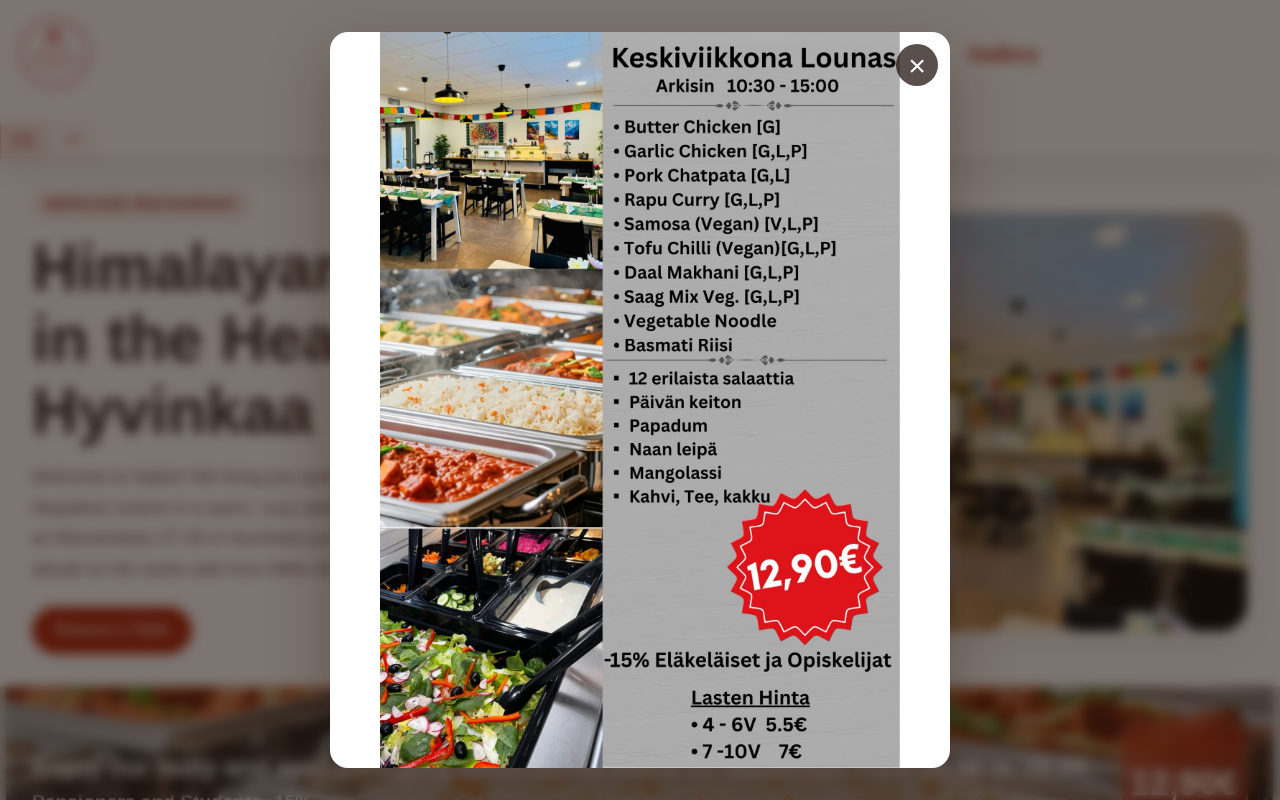
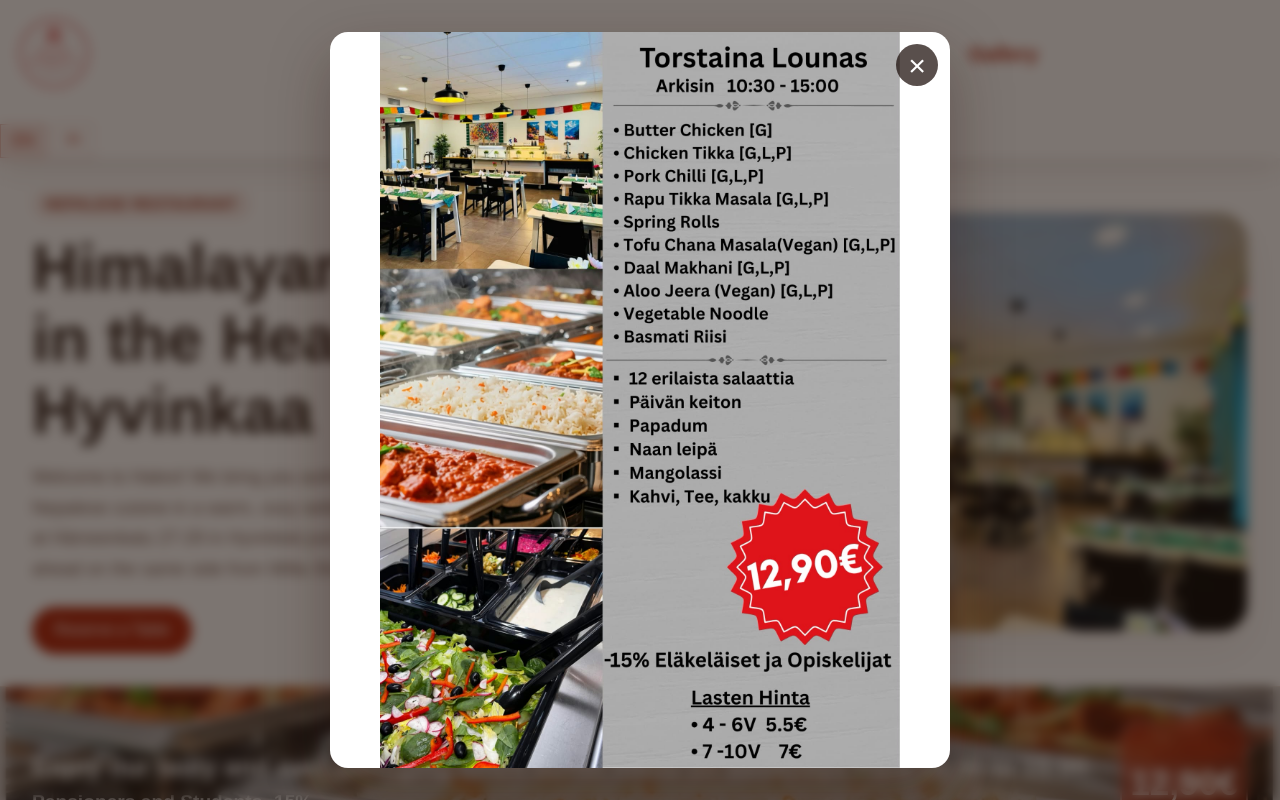
Before and after one commit to RavintolaHalesi/halesi-ravintola-website, a Next.js app: page / in a window 1280 px wide. Shown: the top 800 px of the page. Built offline with nearby package versions, Linux system fonts and the light colour scheme.

Commit message:
Add Thursday lunch and mango lassi popups

```diff
--- a/app/page.js
+++ b/app/page.js
@@ -176,7 +176,17 @@ function SocialIcon({ platform }) {
 export default function HomePage() {
   const [language, setLanguage] = useState("en");
   const [mobileNavOpen, setMobileNavOpen] = useState(false);
-  const [showLunchNotice, setShowLunchNotice] = useState(true);
+  const [popupIndex, setPopupIndex] = useState(0);
+  const popups = [
+    {
+      src: "/assets/thursday-lunch-popup-2026-11-04.jpeg",
+      alt: "Thursday lunch menu"
+    },
+    {
+      src: "/assets/mango-lassi-fathers-day-popup-2026-11-08.jpeg",
+      alt: "Father's Day free mango lassi promotion"
+    }
+  ];
 
   useEffect(() => {
     const savedLanguage = localStorage.getItem("halesi-language");
@@ -226,18 +236,18 @@ export default function HomePage() {
 
   return (
     <><ScrollReset />
-      {showLunchNotice ? (
-        <div className="openingNoticeOverlay" role="dialog" aria-modal="true" aria-label="Monday lunch menu notice">
+      {popupIndex < popups.length ? (
+        <div className="openingNoticeOverlay" role="dialog" aria-modal="true" aria-label={popups[popupIndex].alt}>
           <div className="openingNoticeCard">
             <button
               type="button"
               className="openingNoticeClose"
               aria-label="Close notice"
-              onClick={() => setShowLunchNotice(false)}
+              onClick={() => setPopupIndex((currentIndex) => currentIndex + 1)}
             >
               ×
             </button>
-            <img src="/assets/monday-lunch-popup-2026-08-31.jpeg" alt="Monday lunch menu" className="openingNoticeImage" />
+            <img src={popups[popupIndex].src} alt={popups[popupIndex].alt} className="openingNoticeImage" />
           </div>
         </div>
       ) : null}
```
Also changed, not shown: public/assets/mango-lassi-fathers-day-popup-2026-11-08.jpeg (added), public/assets/thursday-lunch-popup-2026-11-04.jpeg (added).
